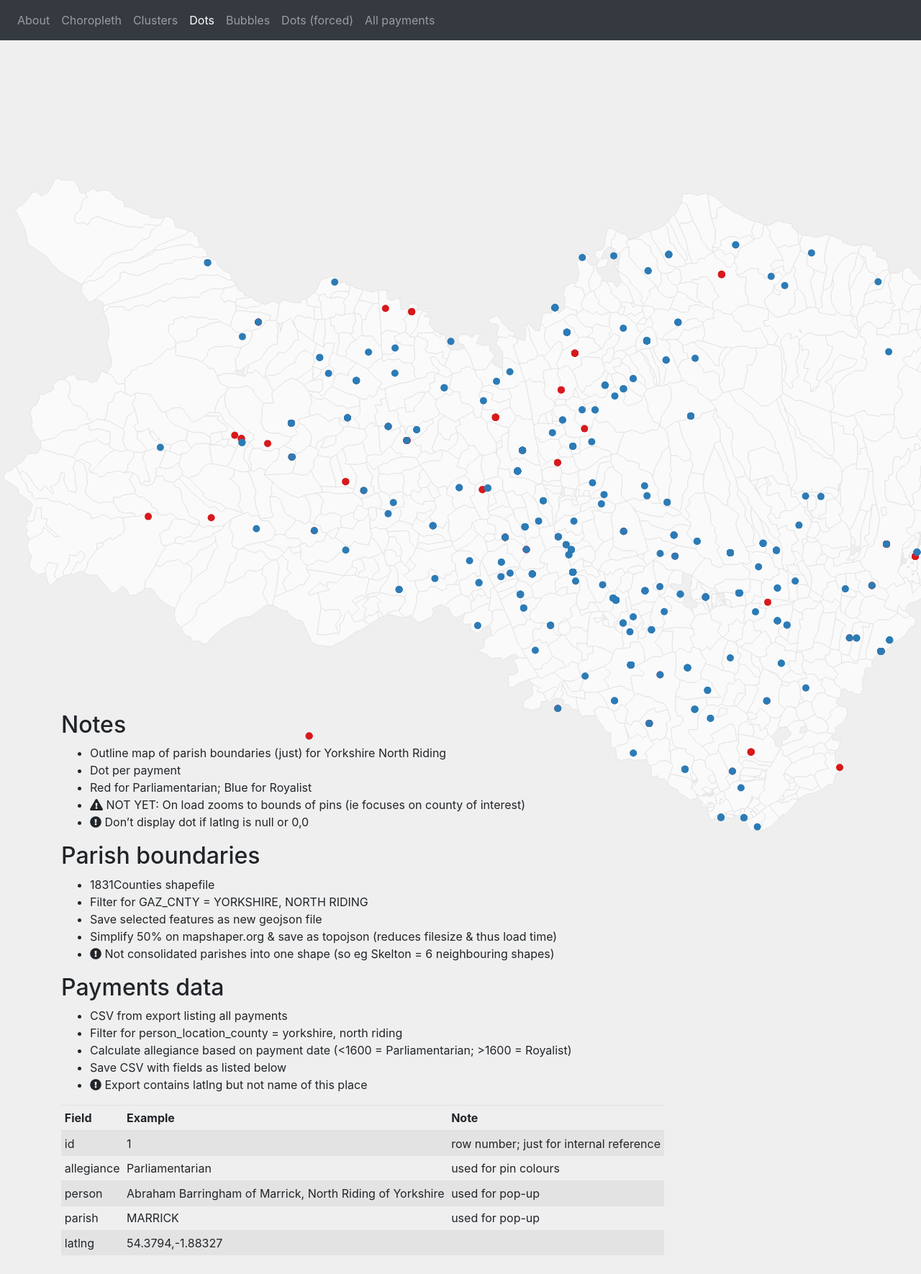
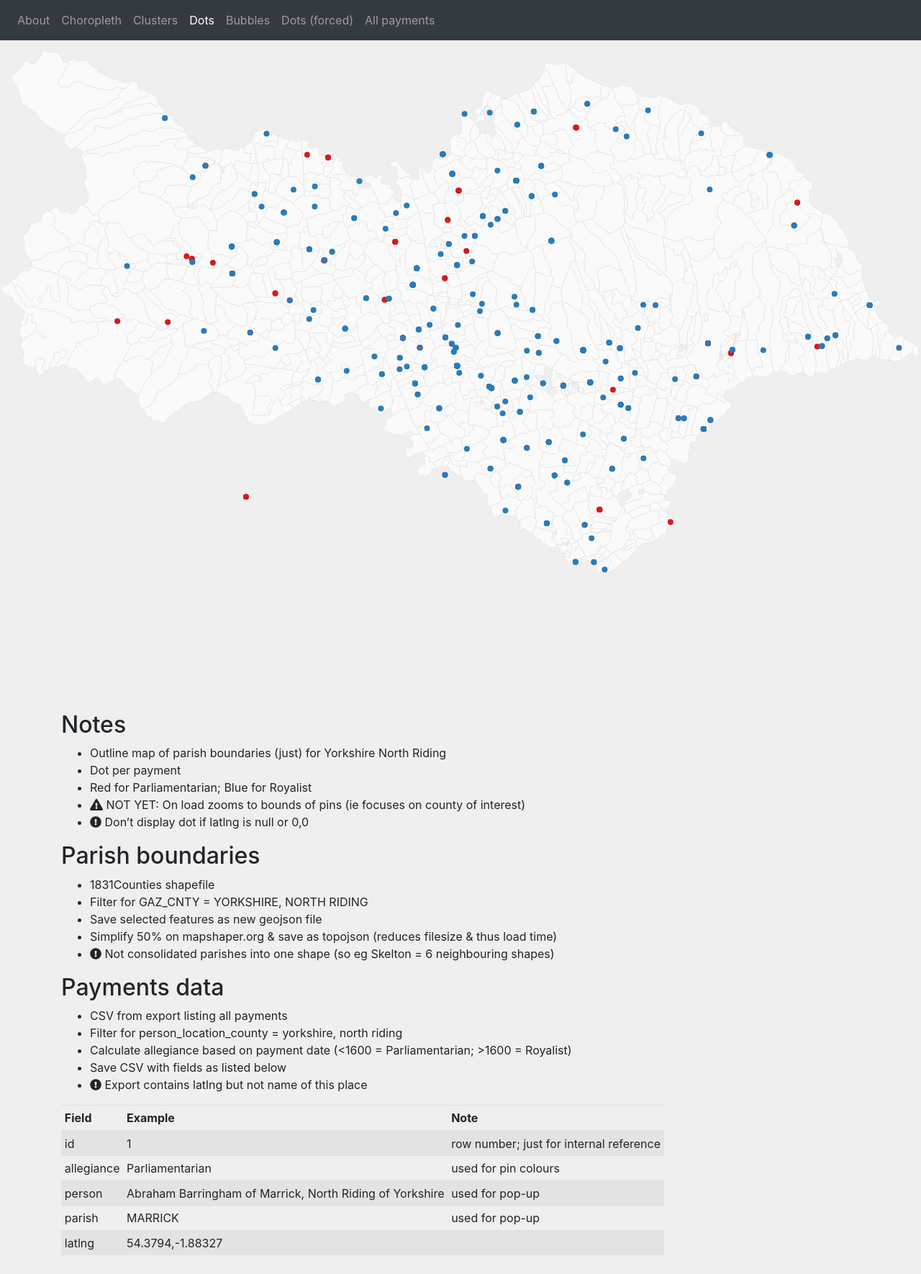
Before and after one commit to drmikeuk/cwp, a Jekyll site: the page built from dots.md, in a window 1280 px wide. Shown: the whole page at 72% size. Built offline with Jekyll 4.4.1, drawn with Linux system fonts in a browser that asks for light colours.

Commit message:
make dots & bubbles responsive svg

```diff
--- a/assets/dots.js
+++ b/assets/dots.js
@@ -2,7 +2,7 @@
 ////////////////////////////
 // create SVG object
 var width = 1600,
-    height = 1200;
+    height = 950;
 
 // albers projection with this center & rotation is good for (whole of) UK
 // (manually) tweak for yorkshire
@@ -11,7 +11,7 @@ var width = 1600,
 // dont set center and scale  here - do on bounds once loaded instead
 var projection = d3.geoAlbers()
     .center([-1.345980498,	54.33668813])  // centriod from qgis
-    .center([3.07,	54.33668813]) // tweaked (I guess the rotate skews it?)
+    .center([3.07,	54.3]) // tweaked (I guess the rotate skews it?)
     .rotate([4.4, 0])
     .parallels([50, 60])
     .scale(38000*2)
@@ -22,8 +22,12 @@ var path = d3.geoPath()
 
 var svg = d3.select("#map").append("svg")
     .attr("id", "svg")
-    .attr("width", width)
-    .attr("height", height);
+    //.attr("width", width)
+    //.attr("height", height)  // responsive instead
+    //responsive SVG needs these 2 attributes and no width and height attr
+    .attr("preserveAspectRatio", "xMinYMin meet")
+    .attr("viewBox", "0 0 1600 950")
+    .classed("responsive-svg", true) //container class to make it responsive
 
 // add zoom see https://bl.ocks.org/vasturiano/f821fc73f08508a3beeb7014b2e4d50f
 // using SVG transforms to avoid the overhead of reprojecting at every zoom iteration.
--- a/assets/style.css
+++ b/assets/style.css
@@ -7,7 +7,7 @@ html, body, .map  {height: 100%; width: 100%;}
 .footer           {background: #efefef; padding: 3em 0 2em; margin-top: 2em}
 
 /* text styles */
-.tableauto        {width: auto}
+.tableauto        {width: auto;  /* ie overide  bootstrap  100% */}
 
 
 /* leaflet maps... */
@@ -31,6 +31,22 @@ html, body, .map  {height: 100%; width: 100%;}
 
 
 /* D3 maps */
+/* responsive svg container */
+.svg-container {
+    display: inline-block;
+    position: relative;
+    width: 100%;
+    padding-bottom: 59.375%; /* aspect ratio */
+    vertical-align: top;
+    overflow: hidden;
+}
+/* responsive svg */
+.responsive-svg {
+    display: inline-block;
+    position: absolute;
+    top: 0;
+    left: 0;
+}
 /* body & not parish: pale grey efefef; parish: very pale grey fafafa; stroke: darker e5e5e5; hover: green  */
 .parish       {fill: #fafafa; stroke: #e5e5e5; stroke-width: 1px; }
 .parish:hover {fill: rgba(114,175,38, 0.5);; }
--- a/dots.md
+++ b/dots.md
@@ -7,10 +7,11 @@ customjs:
   - /vendor/d3.v4.min.js
   - /vendor/topojson.v1.min.js
   - /vendor/d3.queue.v1.min.js
+  - /vendor/d3-legend.min.js
   - /assets/dots.js
 ---
 
-<div id="map" class="map"></div>
+<div id="map" class="map svg-container"></div>
 
 <div class="container" markdown="1">
 
```
Also changed, not shown: assets/bubbles.js (+9 -4 lines), bubbles.md (+1 -1 lines).
